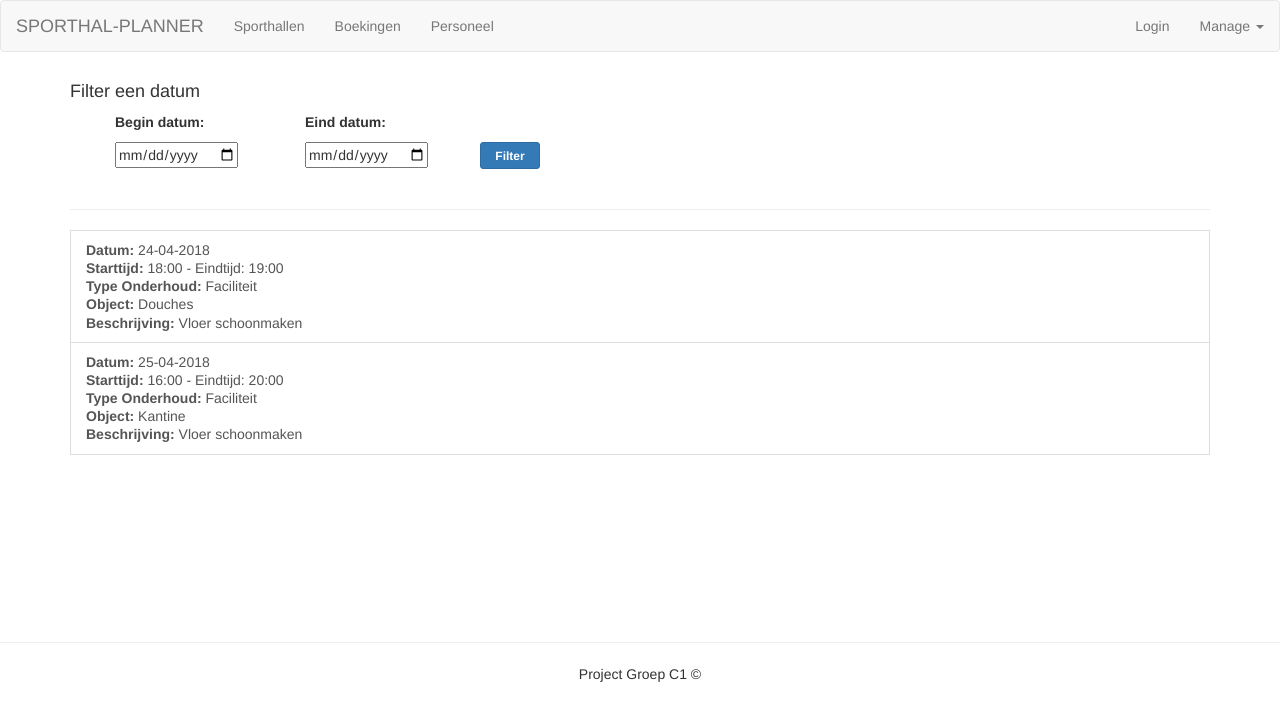
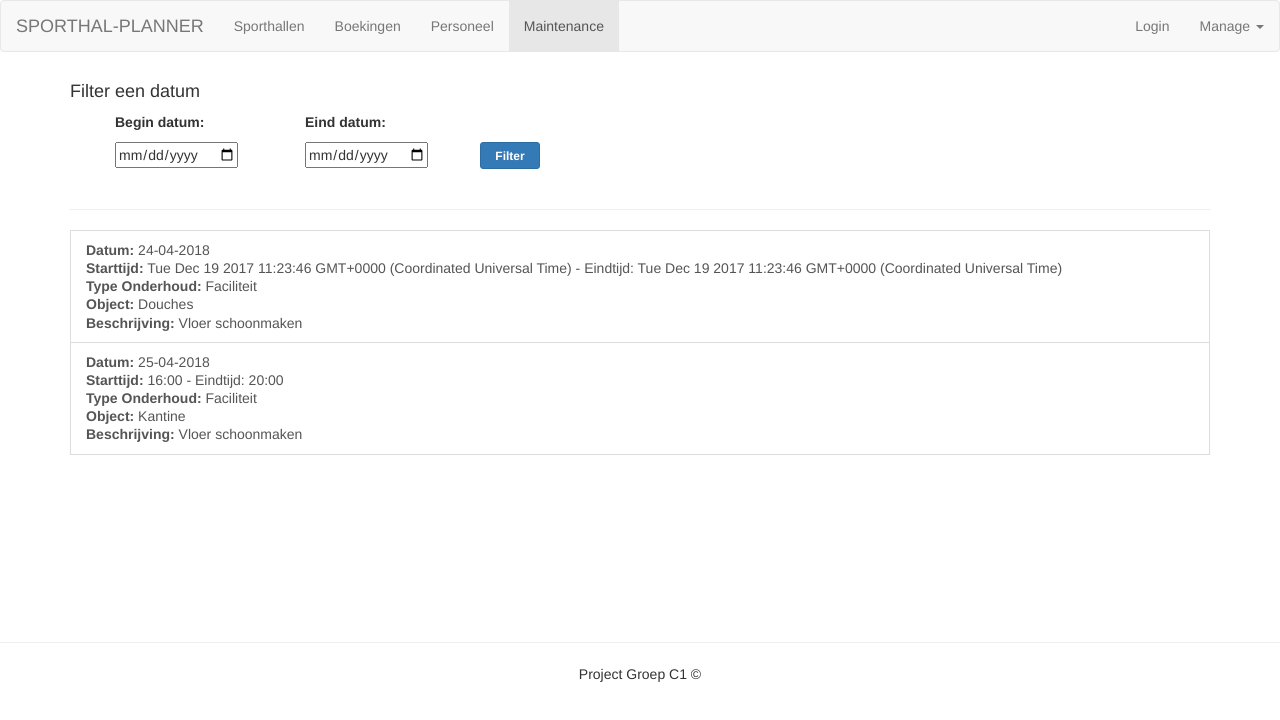
Before and after one commit to sander9512/Angular-SPA-C1, an Angular app: page /maintenance in a window 1280 px wide. Shown: the top 720 px of the page. Built offline with nearby package versions, Linux system fonts and the light colour scheme.

Commit message:
maintenance scherm af + closing time components added

```diff
--- a/src/app/app.module.ts
+++ b/src/app/app.module.ts
@@ -29,6 +29,7 @@ import { MaintenanceItemComponent } from './maintenance/maintenance-list/mainten
 import {MaintenanceService} from './shared/services/maintenance.service';
 import {ClosingDayService} from './shared/services/closingday.service';
 import { MaintenanceNewComponent } from './maintenance/maintenance-new/maintenance-new.component';
+import { ClosingTimeComponent } from './closing-time/closing-time.component';
 
 @NgModule({
   declarations: [
@@ -52,6 +53,7 @@ import { MaintenanceNewComponent } from './maintenance/maintenance-new/maintenan
     MaintenanceListComponent,
     MaintenanceItemComponent,
     MaintenanceNewComponent,
+    ClosingTimeComponent,
   ],
   imports: [
     BrowserModule,
--- /dev/null
+++ b/src/app/closing-time/closing-time.component.html
@@ -0,0 +1,3 @@
+<p>
+  closing-time works!
+</p>
--- /dev/null
+++ b/src/app/closing-time/closing-time.component.ts
@@ -0,0 +1,15 @@
+import { Component, OnInit } from '@angular/core';
+
+@Component({
+  selector: 'app-closing-time',
+  templateUrl: './closing-time.component.html',
+  styleUrls: ['./closing-time.component.css']
+})
+export class ClosingTimeComponent implements OnInit {
+
+  constructor() { }
+
+  ngOnInit() {
+  }
+
+}
--- a/src/app/header/header.component.html
+++ b/src/app/header/header.component.html
@@ -9,6 +9,7 @@
         <li routerLinkActive="active"><a routerLink="/sportshalls">Sporthallen</a></li>
         <li routerLinkActive="active"><a routerLink="/bookings">Boekingen</a>
         <li routerLinkActive="active"><a routerLink="/employees">Personeel</a></li>
+        <li routerLinkActive="active"><a routerLink="/maintenance">Maintenance</a></li>
       </ul>
       <ul class="nav navbar-nav navbar-right">
         <li routerLinkActive="active" *ngIf="!userService.isAuthenticated()"><a routerLink="/login">Login</a></li>
--- a/src/app/maintenance/maintenance-list/maintenance-item/maintenance-item.component.html
+++ b/src/app/maintenance/maintenance-list/maintenance-item/maintenance-item.component.html
@@ -33,7 +33,7 @@
    style="cursor: pointer">
   <div class="pull-left">
     <p class="list-group-item-text"><b>Datum:</b> 24-04-2018</p>
-    <p class="list-group-item-text"><b>Starttijd:</b> 18:00 - Eindtijd: 19:00</p>
+    <p class="list-group-item-text"><b>Starttijd:</b> {{maintenance.startTime}} - Eindtijd: {{maintenance.endTime}}</p>
     <p class="list-group-item-text"><b>Type Onderhoud:</b> Faciliteit</p>
     <p class="list-group-item-text"><b>Object:</b> Douches</p>
     <p class="list-group-item-text"><b>Beschrijving:</b> Vloer schoonmaken</p>
--- a/src/app/maintenance/maintenance-list/maintenance-item/maintenance-item.component.ts
+++ b/src/app/maintenance/maintenance-list/maintenance-item/maintenance-item.component.ts
@@ -12,6 +12,7 @@ export class MaintenanceItemComponent implements OnInit {
   constructor() { }
 
   ngOnInit() {
+    this.maintenance = new Maintenance({'_startTime': new Date(), '_endTime': new Date()});
   }
 
 
```
Also changed, not shown: src/app/closing-time/closing-time.component.css (added).
